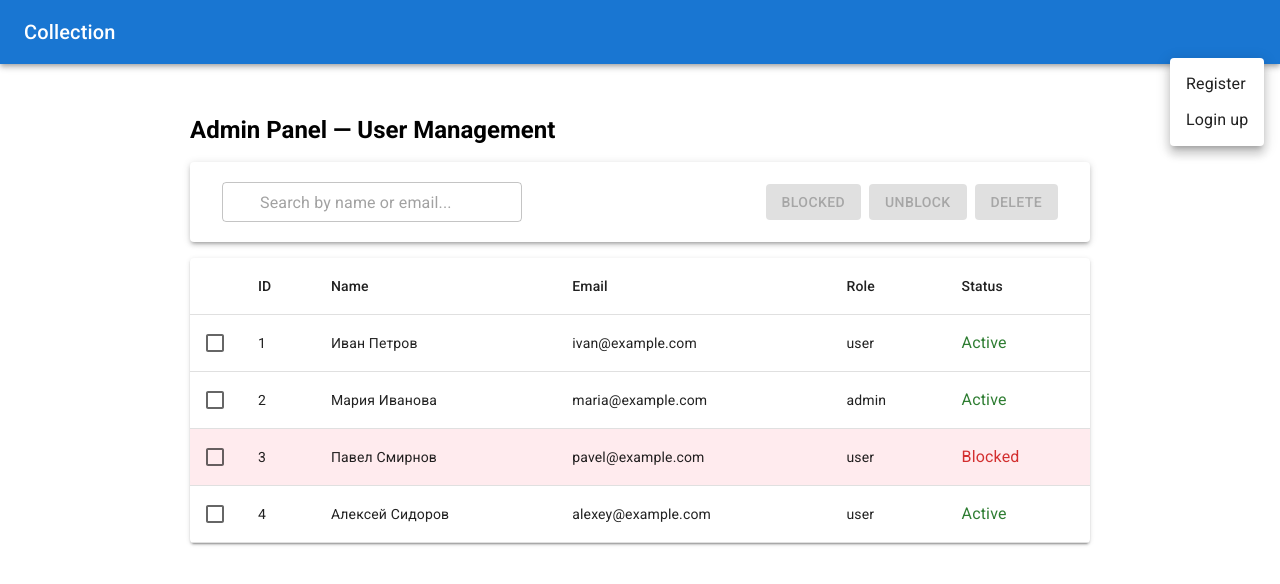
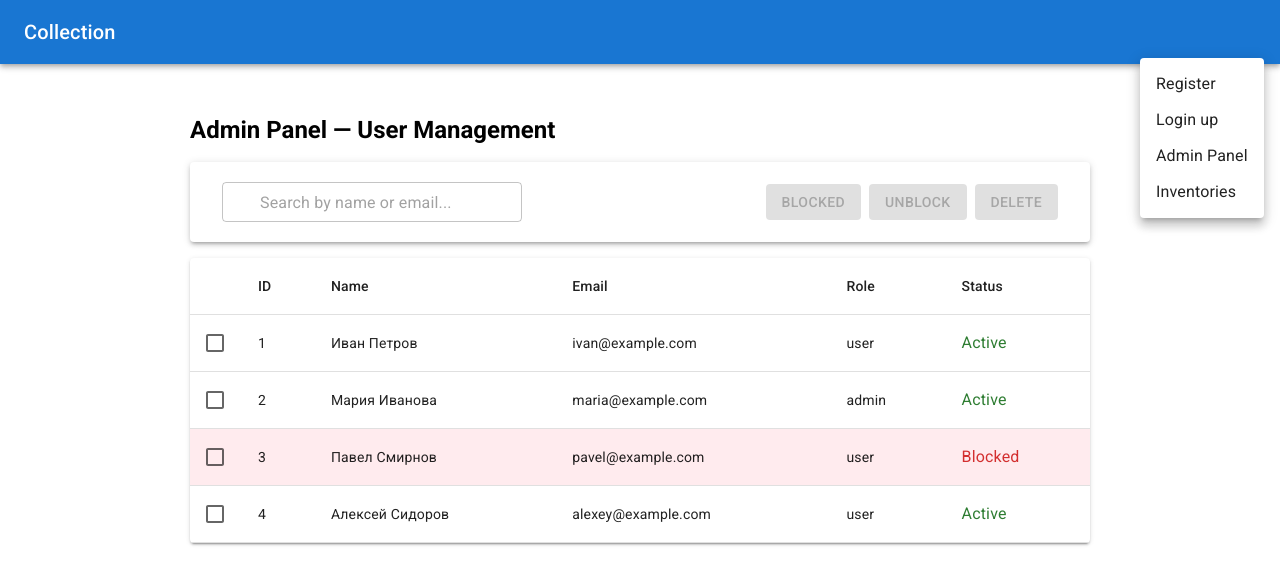
Before and after one commit to AntonKrivelo/collect98, a React (Create React App) app: page /admin in a window 1280 px wide. Both pictures are taken after a click on the button 1242 px from the left and 32 px from the top of the page. Shown: the top 584 px of the page. Built offline with nearby package versions, Linux system fonts and the light colour scheme; some icons are missing.

Commit message:
added components

```diff
--- a/src/App.js
+++ b/src/App.js
@@ -1,5 +1,6 @@
 import './App.css';
 import AdminPanel from './components/AdminPanel/AdminPanel';
+import Inventories from './components/Inventories/Inventories';
 import MenuAppBar from './components/MenuAppBar/MenuAppBar';
 import UserAuthentication from './components/UserAuthentication/UserAuthentication';
 import { Routes, Route } from 'react-router-dom';
@@ -12,6 +13,7 @@ function App() {
         <Route path="/register" element={<UserAuthentication mode="register" />} />
         <Route path="/login" element={<UserAuthentication mode="login" />} />
         <Route path="/admin" element={<AdminPanel />} />
+        {/* <Route path="/inventories" element={<Inventories />} /> */}
       </Routes>
     </div>
   );
--- a/src/components/AdminPanel/AdminPanel.jsx
+++ b/src/components/AdminPanel/AdminPanel.jsx
@@ -1,4 +1,4 @@
-import React, { useState } from 'react';
+import { useState } from 'react';
 import {
   Box,
   Typography,
@@ -90,7 +90,7 @@ export default function AdminPanel() {
           <Box sx={{ display: 'flex', gap: 1 }}>
             <Tooltip title="Block the selected ones">
               <Button
-                color="error"
+                color="warning"
                 variant="contained"
                 onClick={handleBlock}
                 disabled={!allSelected}
@@ -110,7 +110,7 @@ export default function AdminPanel() {
             </Tooltip>
             <Tooltip title="Delete selected ones">
               <Button
-                color="warning"
+                color="error"
                 variant="contained"
                 onClick={handleDelete}
                 disabled={!allSelected}
--- a/src/components/MenuAppBar/MenuAppBar.jsx
+++ b/src/components/MenuAppBar/MenuAppBar.jsx
@@ -37,6 +37,8 @@ export default function MenuAppBar() {
           <Menu id="menu-appbar" anchorEl={anchorEl} open={open} onClose={() => handleClose()}>
             <MenuItem onClick={() => handleClose('/register')}>Register</MenuItem>
             <MenuItem onClick={() => handleClose('/login')}>Login up</MenuItem>
+            <MenuItem onClick={() => handleClose('/admin')}>Admin Panel</MenuItem>
+            <MenuItem onClick={() => handleClose('/inventories')}>Inventories</MenuItem>
           </Menu>
         </Toolbar>
       </AppBar>
```
Also changed, not shown: src/components/Inventories/Inventories.jsx (added, +101 -0 lines).
